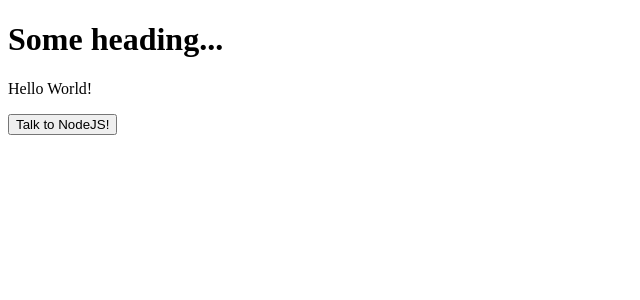
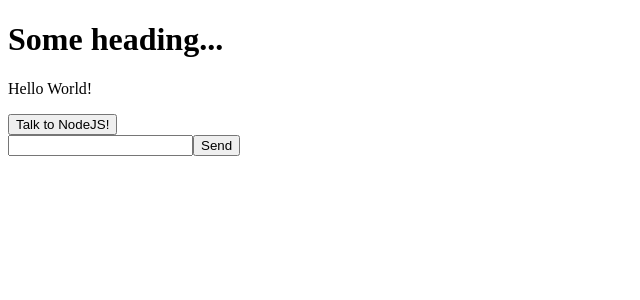
Before and after one commit to WukoSiric/chat-app, a Vue app in the folder client/: page / in a window 1280 px wide. Shown: the top 300 px of the page, without its empty margins (0-640 px from the left). Built offline with nearby package versions, Linux system fonts and the light colour scheme; no server answers.

Commit message:
Server receives messages

```diff
--- a/client/src/App.vue
+++ b/client/src/App.vue
@@ -1,47 +1,63 @@
 <script>
-import io from "socket.io-client";
+import io from 'socket.io-client';
 
 export default {
   data() {
     return {
-      databases: []
+      inputValue: '', // Initialize input value as an empty string
+      databases: [],
+      socket: null
     };
   },
   methods: {
     async apiTest() {
       try {
-        const response = await fetch("http://localhost:3000" + "/api");
+        const response = await fetch('http://localhost:3000' + '/api');
         if (response.ok) {
-          console.log(response.text());
+          console.log(await response.text());
         }
         else {
           // Response was not okay
         }
       } catch (error) {
-        console.error("Error fetching databases: ", error);
+        console.error('Error fetching databases: ', error);
       }
+    },
+    sendMessage() {
+      // Send message using this.inputValue
+      console.log('Sending message:', this.inputValue);
+      this.socket.emit('message', this.inputValue);
+      // Clear input field after sending message
+      this.inputValue = '';
     }
   },
   mounted() {
     // Connect to socket.io server
-    this.socket = io("http://localhost:3000");
+    this.socket = io('http://localhost:3000');
 
-    this.socket.on("connect", () => {
-      console.log("Connected to socket.io server!");
+    this.socket.on('connect', () => {
+      console.log('Connected to socket.io server!');
     });
 
     // Disconnection
-    this.socket.on("disconnect", () => {
-      console.log("Disconnected from socket.io server!");
+    this.socket.on('disconnect', () => {
+      console.log('Disconnected from socket.io server!');
     });
   }
 };
 </script>
 
 <template>
-  <h1> Some heading... </h1>
-  <p> Hello World! </p>
-  <button @click="apiTest"> Talk to NodeJS! </button>
+  <div>
+    <h1>Some heading...</h1>
+    <p>Hello World!</p>
+    <button @click='apiTest'>Talk to NodeJS!</button>
+    <form @submit.prevent='sendMessage'>
+      <!-- Use v-model to bind input value to data property -->
+      <input v-model='inputValue' autocomplete='off'/>
+      <button type='submit'>Send</button>
+    </form>
+  </div>
 </template>
 
 <style>
```
Also changed, not shown: 1 other file (tests, documents, lock files or other folders).
